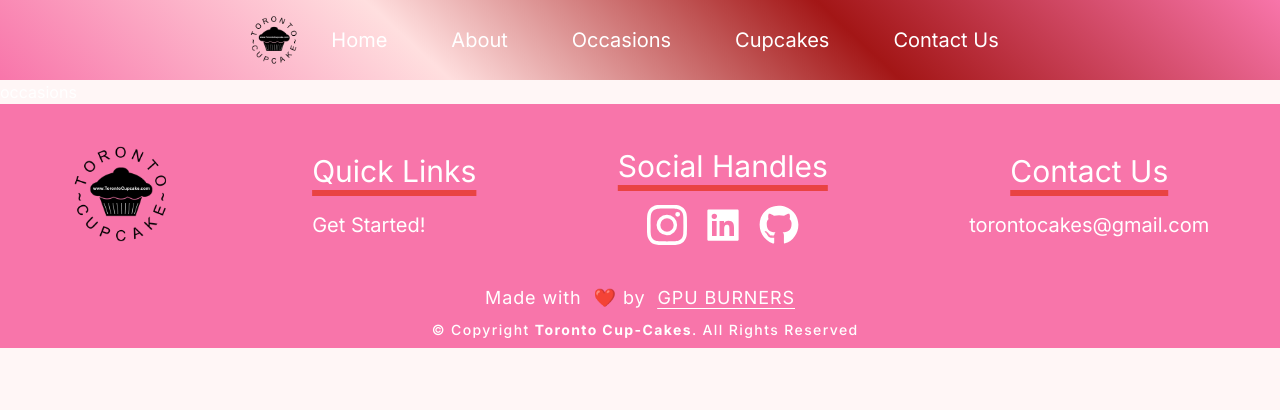
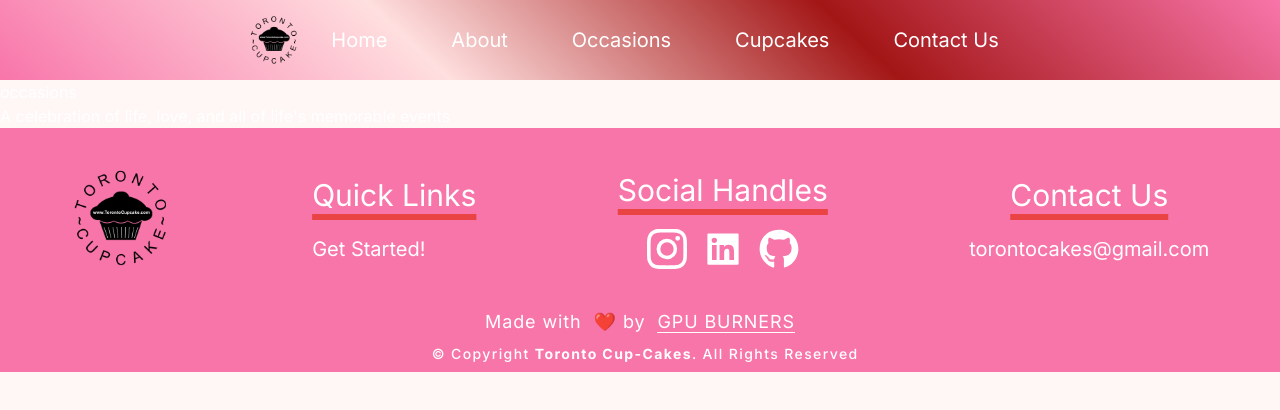
Before and after one commit to adi-shelke/toronto-cupcake-ui, a Next.js app: page /occasions in a window 1280 px wide. Shown: the top 410 px of the page. Built offline with nearby package versions, Linux system fonts and the light colour scheme.

Commit message:
new route to occasions

```diff
--- a/src/app/occasions/page.jsx
+++ b/src/app/occasions/page.jsx
@@ -2,7 +2,12 @@ import React from 'react'
 
 const page = () => {
   return (
-    <div>occasions</div>
+    <div>
+        occasions
+        <div>
+        A celebration of life, love, and all of life's memorable events
+        </div>
+    </div>
   )
 }
 
--- a/src/components/Nav.jsx
+++ b/src/components/Nav.jsx
@@ -32,7 +32,7 @@ const Nav = ({ toggle, settoggle }) => {
           <Link href="/#event-section" className="mx-[3rem] nav-link">
             About
           </Link>
-          <Link href="/team" className="mx-[3rem] nav-link">
+          <Link href="/occasions" className="mx-[3rem] nav-link">
             Occasions
           </Link>
           <Link href="#about" className="mx-[3rem] nav-link">
```
